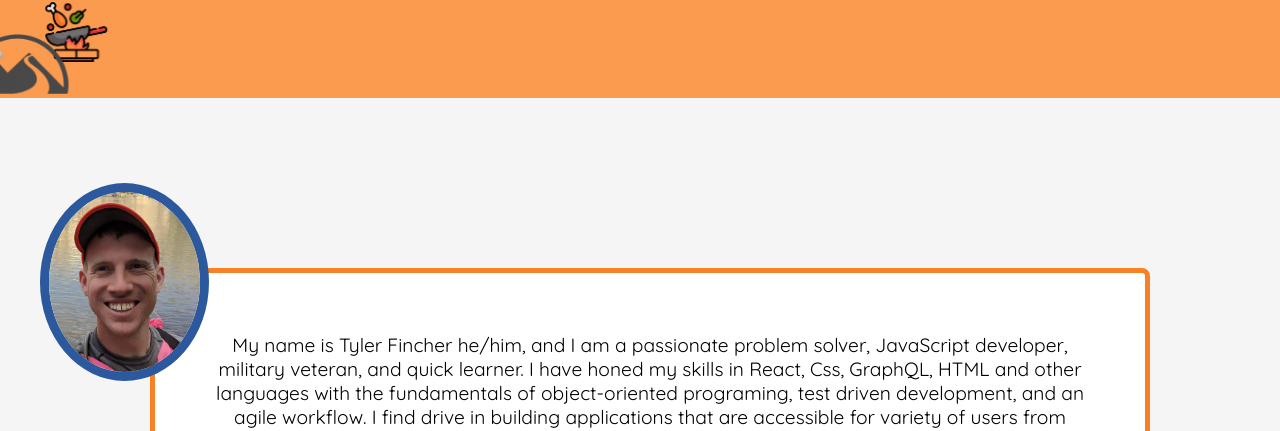
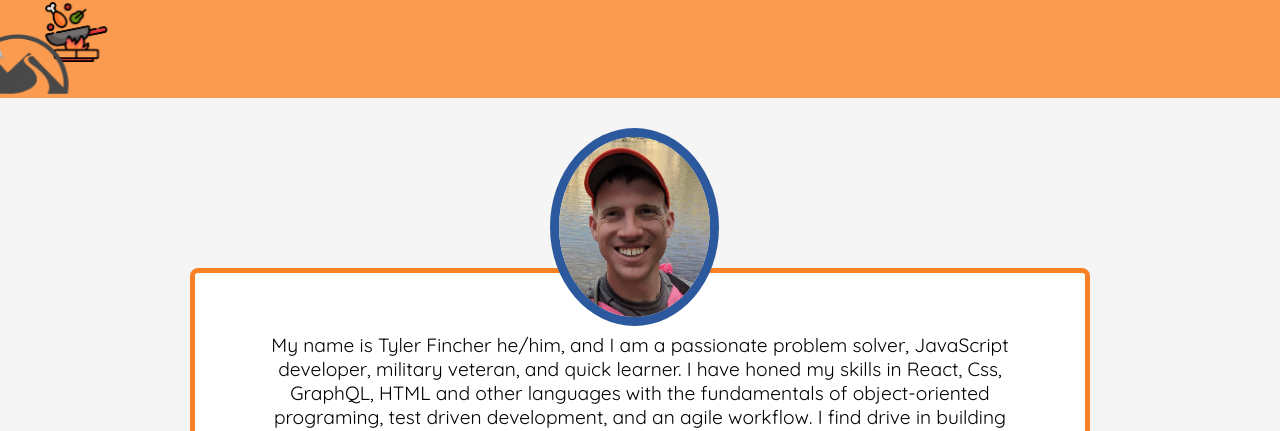
Before and after one commit to relyt4me/personal-website, a React (Create React App) app: page / in a window 1280 px wide. Shown: the part 292-723 px from the top of the page. Built offline with nearby package versions, Linux system fonts and the light colour scheme.

Commit message:
Change picture placement on ipad

```diff
--- a/src/components/About/About.css
+++ b/src/components/About/About.css
@@ -35,3 +35,19 @@
   right: 0;
   box-sizing: border-box;
 }
+
+/* Media Queries */
+@media screen and (max-width: 1300px) {
+  .about-container {
+    width: 900px;
+  }
+
+  .about img {
+    left: auto;
+    transform: translateX(-90px);
+    top: -40px;
+  }
+}
+
+@media screen and (max-width: 420px) {
+}
```
